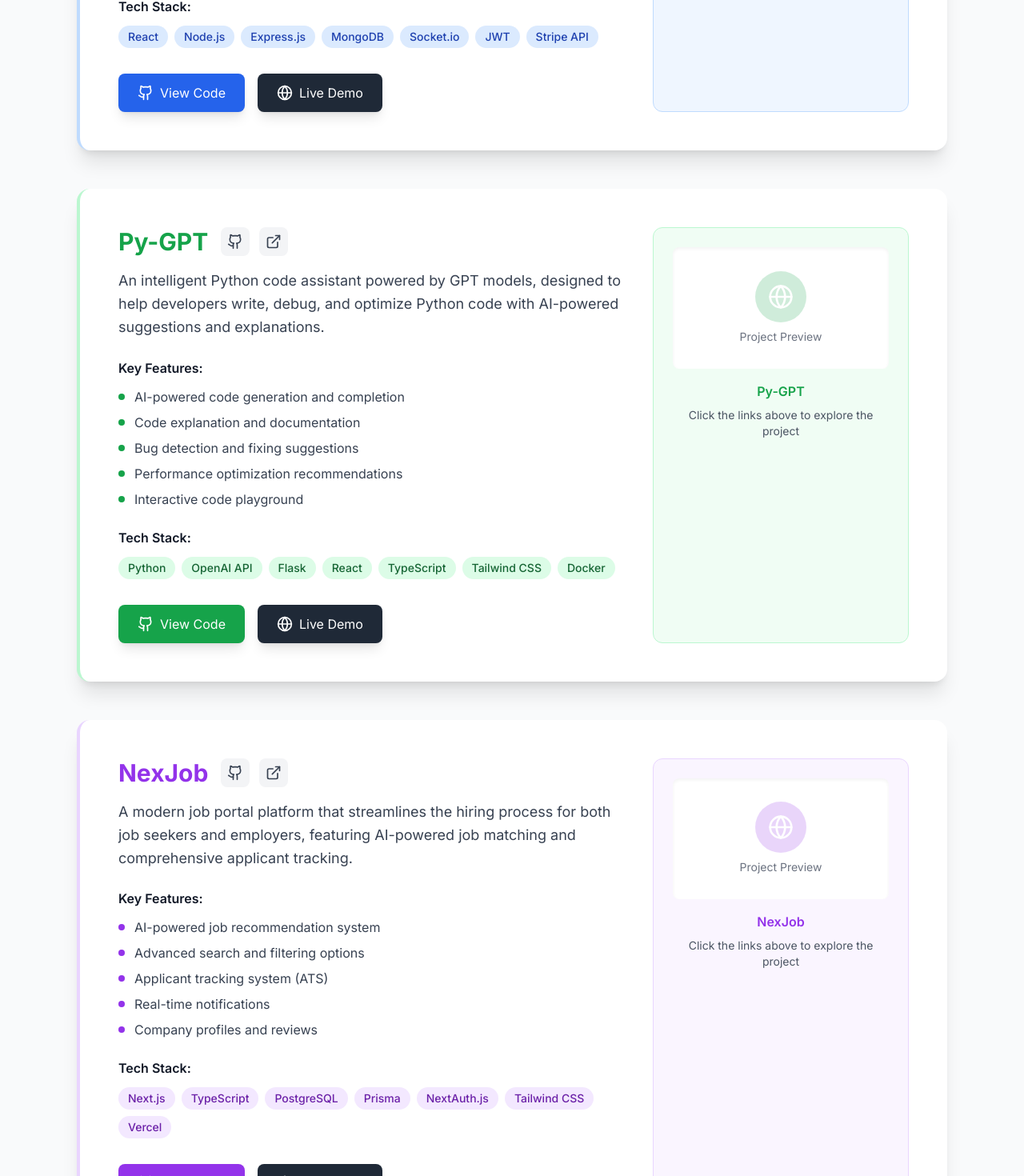
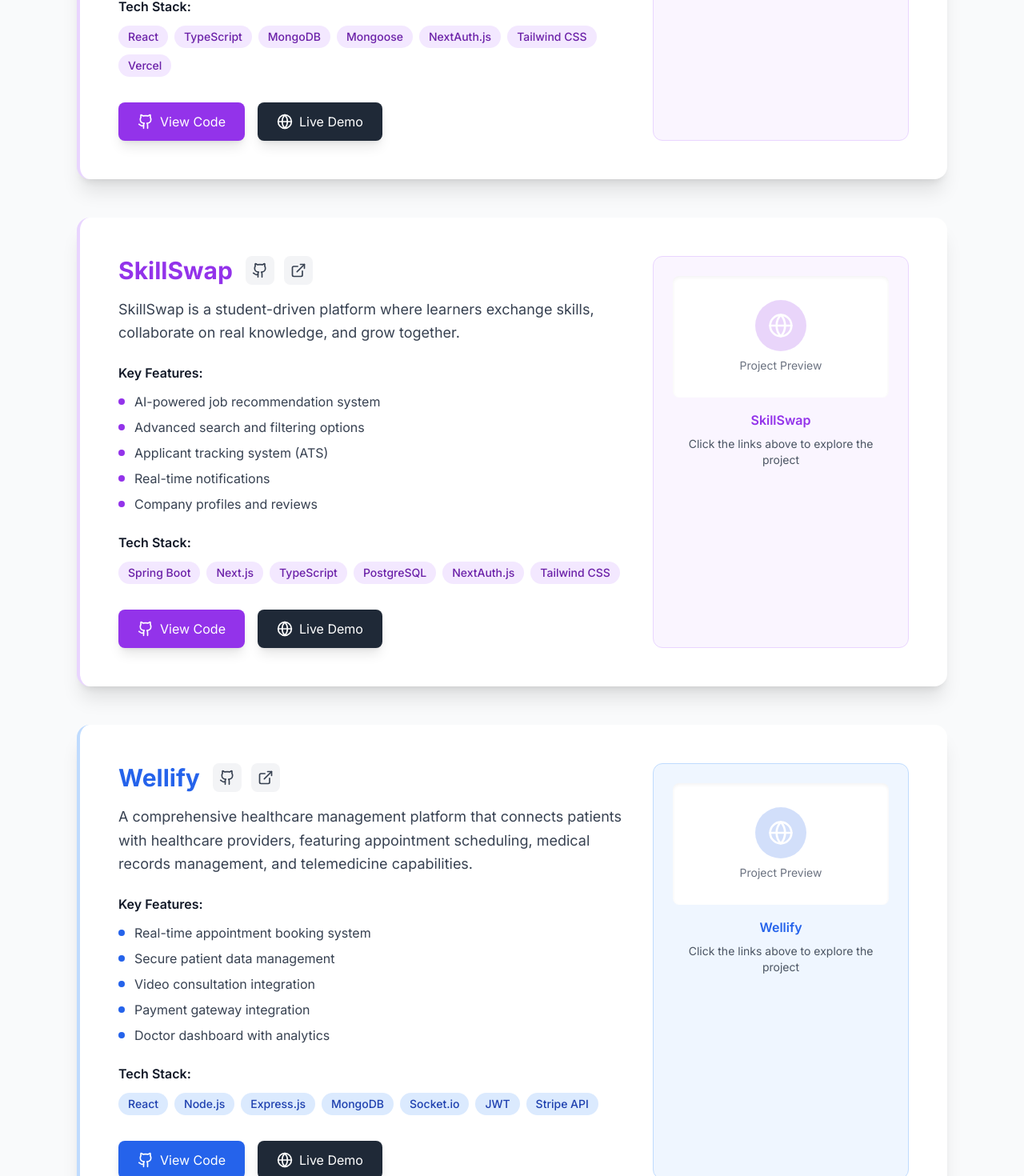
Before and after one commit to sanketshinde2005/sanket-portfolio, a Next.js app: page /projects in a window 1280 px wide. Shown: the part 680-2150 px from the top of the page at 80% size. Built offline with nearby package versions, Linux system fonts and the light colour scheme.

Commit message:
Update : Project Adding

```diff
--- a/src/app/projects/page.tsx
+++ b/src/app/projects/page.tsx
@@ -2,6 +2,53 @@
 
 export default function ProjectsPage() {
   const projects = [
+    {
+      title: "NexJob",
+      description:
+        "A modern job portal platform that streamlines the hiring process for both job seekers and employers, featuring AI-powered job matching and comprehensive applicant tracking.",
+      techStack: [
+        "React",
+        "TypeScript",
+        "MongoDB",
+        "Mongoose",
+        "NextAuth.js",
+        "Tailwind CSS",
+        "Vercel",
+      ],
+      features: [
+        "AI-powered job recommendation system",
+        "Advanced search and filtering options",
+        "Applicant tracking system (ATS)",
+        "Real-time notifications",
+        "Company profiles and reviews",
+      ],
+      githubUrl: "https://github.com/sanketshinde/nexjob",
+      liveUrl: "nexjob-1ioj.onrender.com/",
+      color: "purple",
+    },
+    {
+      title: "SkillSwap",
+      description:
+        "SkillSwap is a student-driven platform where learners exchange skills, collaborate on real knowledge, and grow together.",
+      techStack: [
+        "Spring Boot",
+        "Next.js",
+        "TypeScript",
+        "PostgreSQL",
+        "NextAuth.js",
+        "Tailwind CSS",
+      ],
+      features: [
+        "AI-powered job recommendation system",
+        "Advanced search and filtering options",
+        "Applicant tracking system (ATS)",
+        "Real-time notifications",
+        "Company profiles and reviews",
+      ],
+      githubUrl: "https://github.com/sanketshinde2005/SkillSwap",
+      liveUrl: "https://skillswap-sigma-swart.vercel.app/",
+      color: "purple",
+    },
     {
       title: "Wellify",
       description:
@@ -49,30 +96,6 @@
       githubUrl: "https://github.com/sanketshinde/py-gpt",
       liveUrl: "https://py-gpt-demo.vercel.app",
       color: "green",
-    },
-    {
-      title: "NexJob",
-      description:
-        "A modern job portal platform that streamlines the hiring process for both job seekers and employers, featuring AI-powered job matching and comprehensive applicant tracking.",
-      techStack: [
-        "Next.js",
-        "TypeScript",
-        "PostgreSQL",
-        "Prisma",
-        "NextAuth.js",
-        "Tailwind CSS",
-        "Vercel",
-      ],
-      features: [
-        "AI-powered job recommendation system",
-        "Advanced search and filtering options",
-        "Applicant tracking system (ATS)",
-        "Real-time notifications",
-        "Company profiles and reviews",
-      ],
-      githubUrl: "https://github.com/sanketshinde/nexjob",
-      liveUrl: "https://nexjob-demo.vercel.app",
-      color: "purple",
     },
   ];
 
```
